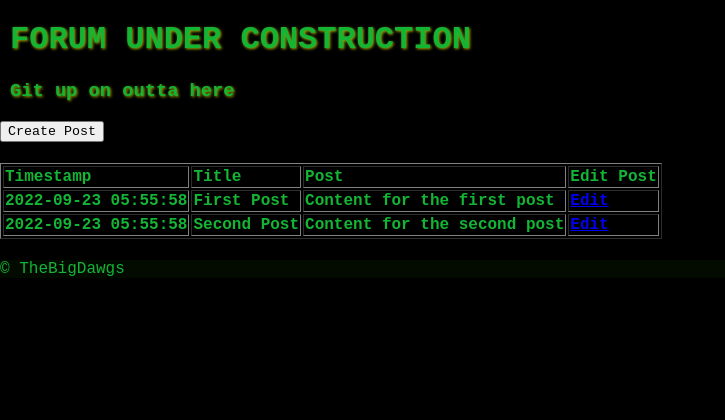
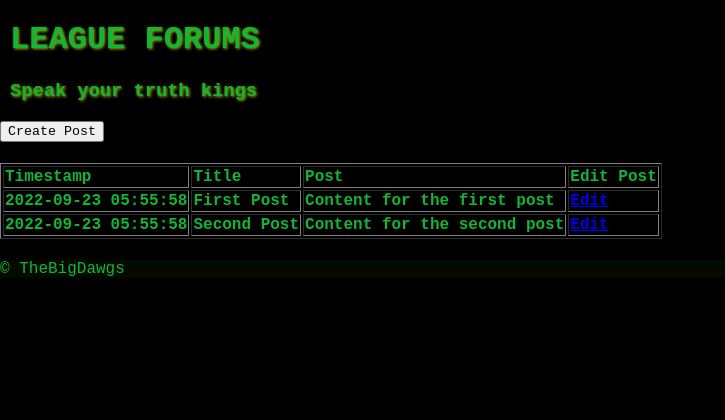
Before and after one commit to coglenn/FFF, a Flask app: page /forum/ in a window 1280 px wide. Shown: the top 420 px of the page, without its empty margins (0-725 px from the left). Run offline with Flask 2, Linux system fonts and the light colour scheme; data comes from the database, SQL or seed files in the repository.

Commit message:
Update forum.html

```diff
--- a/templates/forum.html
+++ b/templates/forum.html
@@ -15,8 +15,8 @@
 </head>
 
         <header>
-            <h1>FORUM UNDER CONSTRUCTION</h1>
-            <h3>Git up on outta here</h3>
+            <h1>LEAGUE FORUMS</h1>
+            <h3>Speak your truth kings</h3>
         </header>
 
         <main>
```
